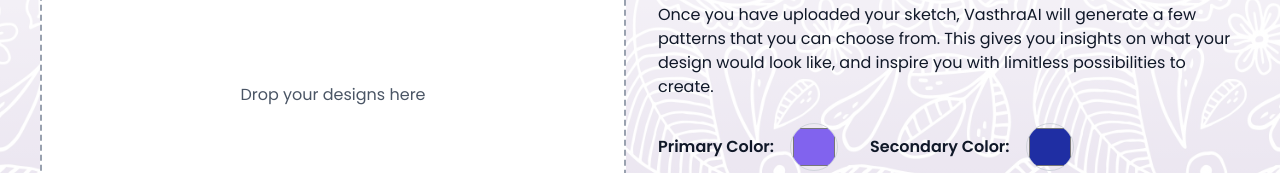
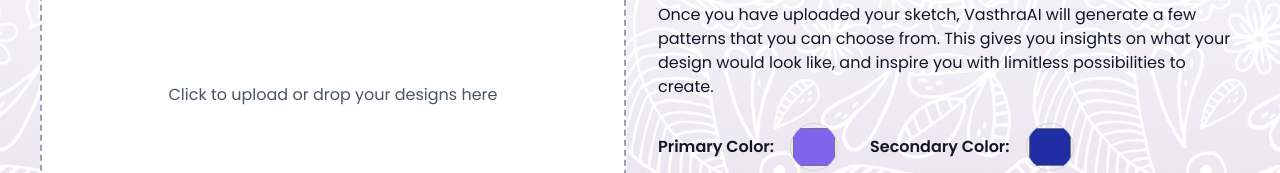
Before and after one commit to VasthraAI/VasthraAI_WebApp, a React (Vite) app: page / in a window 1280 px wide. Shown: the part 217-390 px from the top of the page. Built offline with nearby package versions, Linux system fonts and the light colour scheme.

Commit message:
Added no file uploaded checker to proceed button

```diff
--- a/src/components/Upload.jsx
+++ b/src/components/Upload.jsx
@@ -36,6 +36,14 @@ const UploadPage = () => {
     setError("");
   };
 
+  const handleProceed = () => {
+    if (!file){
+        setError("No file uploaded");
+    } else {
+      setError("")
+    }
+  };
+
   return (
     <div className="min-h-screen bg-cover bg-center">
       <Navbar />
@@ -50,7 +58,7 @@ const UploadPage = () => {
           {file ? (
             <p className="text-green-600">File Uploaded: {file.name}</p>
           ) : (
-            <p>Drop your designs here</p>
+            <p>Click to upload or drop your designs here</p>
           )}
           <input
             type="file"
@@ -101,6 +109,7 @@ const UploadPage = () => {
             </button>
             <button
               className="bg-blue-800 text-white px-6 py-2 rounded-lg hover:bg-violet-950 transition"
+              onClick={handleProceed}
             >
               Proceed
             </button>
```
